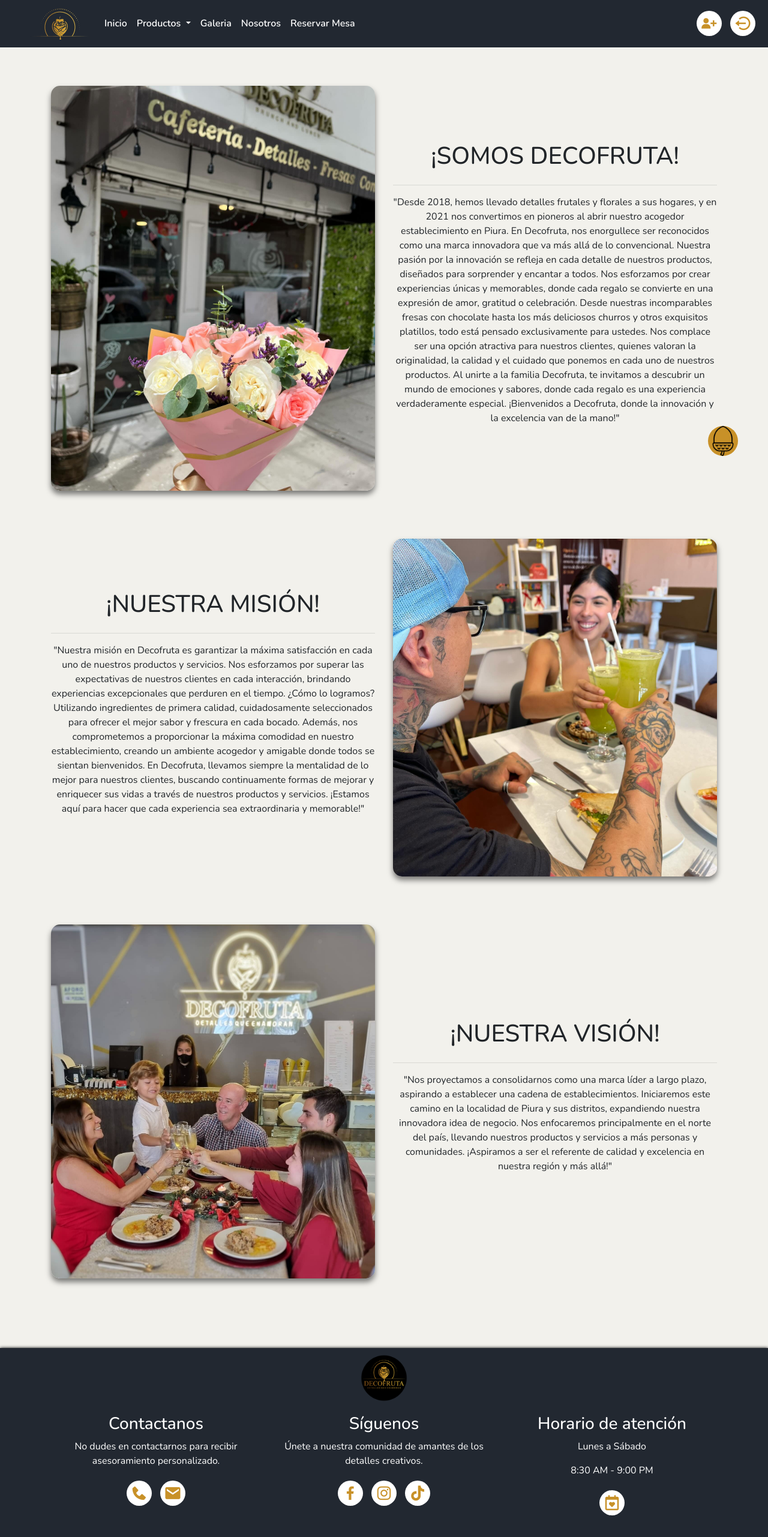
After one commit to Juan2400/proyecto_tiendaOnline, a Django app: page /app_nosotros/ in a window 1280 px wide. The commit adds this page. Shown: the whole page at 60% size. Run offline with Django 5.2, Linux system fonts and the light colour scheme; some web fonts are replaced.

Commit message:
se agrego la url, vista y template

```diff
--- /dev/null
+++ b/app_nosotros/templates/app_nosotros/nosotros.html
@@ -0,0 +1,53 @@
+{% extends "proyecto_docofruta/base.html" %}
+
+{% load static %}
+
+{% block content %}
+<!-- NOSOTROS -->
+    <div class="container text-center mb-5" id="about">
+        <div class="row mt-5">
+            <div class="col-md-6 py-3">
+                <img src="{% static 'img/NosotrosDecofruta.jpg' %}" alt="Nosotros Decofruta" class="img-fluid rounded-image">
+            </div>
+            <div class="col-md-6 py-3 d-flex flex-column justify-content-center">
+                <h1>¡SOMOS DECOFRUTA!</h1>
+                <hr>
+                <p>
+                    "Desde 2018, hemos llevado detalles frutales y florales a sus hogares, y en 2021 nos convertimos en pioneros al abrir nuestro acogedor establecimiento en Piura. En Decofruta, nos enorgullece ser reconocidos como una marca innovadora que va más allá de lo convencional. Nuestra pasión por la innovación se refleja en cada detalle de nuestros productos, diseñados para sorprender y encantar a todos. Nos esforzamos por crear experiencias únicas y memorables, donde cada regalo se convierte en una expresión de amor, gratitud o celebración. Desde nuestras incomparables fresas con chocolate hasta los más deliciosos churros y otros exquisitos platillos, todo está pensado exclusivamente para ustedes. Nos complace ser una opción atractiva para nuestros clientes, quienes valoran la originalidad, la calidad y el cuidado que ponemos en cada uno de nuestros productos. Al unirte a la familia Decofruta, te invitamos a descubrir un mundo de emociones y sabores, donde cada regalo es una experiencia verdaderamente especial. ¡Bienvenidos a Decofruta, donde la innovación y la excelencia van de la mano!"
+                </p>
+            </div>
+        </div>
+    </div>
+
+    <!-- MISIÓN -->
+    <div class="container mb-5" id="mission">
+        <div class="row mt-5">
+            <div class="col-md-6 order-md-2 py-3 text-md-end text-center">
+                <img src="{% static 'img/MisionDecofruta.jpg' %}" alt="Misión Decofruta" class="img-fluid rounded-image">
+            </div>
+            <div class="col-md-6 order-md-1 py-3 d-flex flex-column justify-content-center text-center text-md-start">
+                <h1>¡NUESTRA MISIÓN!</h1>
+                <hr class="my-3">
+                <p>
+                    "Nuestra misión en Decofruta es garantizar la máxima satisfacción en cada uno de nuestros productos y servicios. Nos esforzamos por superar las expectativas de nuestros clientes en cada interacción, brindando experiencias excepcionales que perduren en el tiempo. ¿Cómo lo logramos? Utilizando ingredientes de primera calidad, cuidadosamente seleccionados para ofrecer el mejor sabor y frescura en cada bocado. Además, nos comprometemos a proporcionar la máxima comodidad en nuestro establecimiento, creando un ambiente acogedor y amigable donde todos se sientan bienvenidos. En Decofruta, llevamos siempre la mentalidad de lo mejor para nuestros clientes, buscando continuamente formas de mejorar y enriquecer sus vidas a través de nuestros productos y servicios. ¡Estamos aquí para hacer que cada experiencia sea extraordinaria y memorable!"
+                </p>
+            </div>
+        </div>
+    </div>
+
+    <!-- VISIÓN -->
+    <div class="container text-center mb-5" id="vision">
+        <div class="row mt-5">
+            <div class="col-md-6 py-3">
+                <img src="{% static 'img/VisionDecofruta.jpg' %}" alt="Visión Decofruta" class="img-fluid rounded-image">
+            </div>
+            <div class="col-md-6 py-3 d-flex flex-column justify-content-center">
+                <h1>¡NUESTRA VISIÓN!</h1>
+                <hr>
+                <p>
+                    "Nos proyectamos a consolidarnos como una marca líder a largo plazo, aspirando a establecer una cadena de establecimientos. Iniciaremos este camino en la localidad de Piura y sus distritos, expandiendo nuestra innovadora idea de negocio. Nos enfocaremos principalmente en el norte del país, llevando nuestros productos y servicios a más personas y comunidades. ¡Aspiramos a ser el referente de calidad y excelencia en nuestra región y más allá!"
+                </p>
+            </div>
+        </div>
+    </div>
+{% endblock %}
--- a/app_nosotros/urls.py
+++ b/app_nosotros/urls.py
@@ -1,9 +1,6 @@
 from django.urls import path
-from django.conf import settings
-from django.conf.urls.static import static
+from . import views
 
 urlpatterns = [
-
+    path('', views.nosotros, name='Nosotros'),
 ]
-
-urlpatterns += static(settings.MEDIA_URL, document_root=settings.MEDIA_ROOT)
--- a/app_nosotros/views.py
+++ b/app_nosotros/views.py
@@ -1,3 +1,5 @@
 from django.shortcuts import render
 
 # Create your views here.
+def nosotros(request):
+    return render(request, 'app_nosotros/nosotros.html')
--- a/static/css/styles.css
+++ b/static/css/styles.css
@@ -587,12 +587,17 @@
 /* NOSOTROS */
 .rounded-image {
     border-radius: 15px;
-    /* Ajusta el valor para cambiar el grado de redondez */
     display: block;
     margin: 0 auto;
     box-shadow: 0 6px 10px rgba(0, 0, 0, 0.5);
-    /* Ajusta los valores para cambiar la sombra */
+    transition: transform 0.3s ease, box-shadow 0.3s ease;
 }
+
+.rounded-image:hover {
+    transform: scale(1.03);
+    box-shadow: 0 10px 16px rgba(0, 0, 0, 0.6);
+}
+
 
 /* RESERVAR MESA */
 #contact h1 {
--- a/templates/proyecto_docofruta/base.html
+++ b/templates/proyecto_docofruta/base.html
@@ -52,7 +52,7 @@
                             <a class="nav-link" href="clienteGaleria.php">Galeria</a>
                         </li>
                         <li class="nav-item">
-                            <a class="nav-link" href="clienteNosotros.php">Nosotros</a>
+                            <a class="nav-link" href="{% url 'Nosotros' %}">Nosotros</a>
                         </li>
                         <li class="nav-item">
                             <a class="nav-link" href="clienteReservarMesa.php">Reservar Mesa</a>
```
